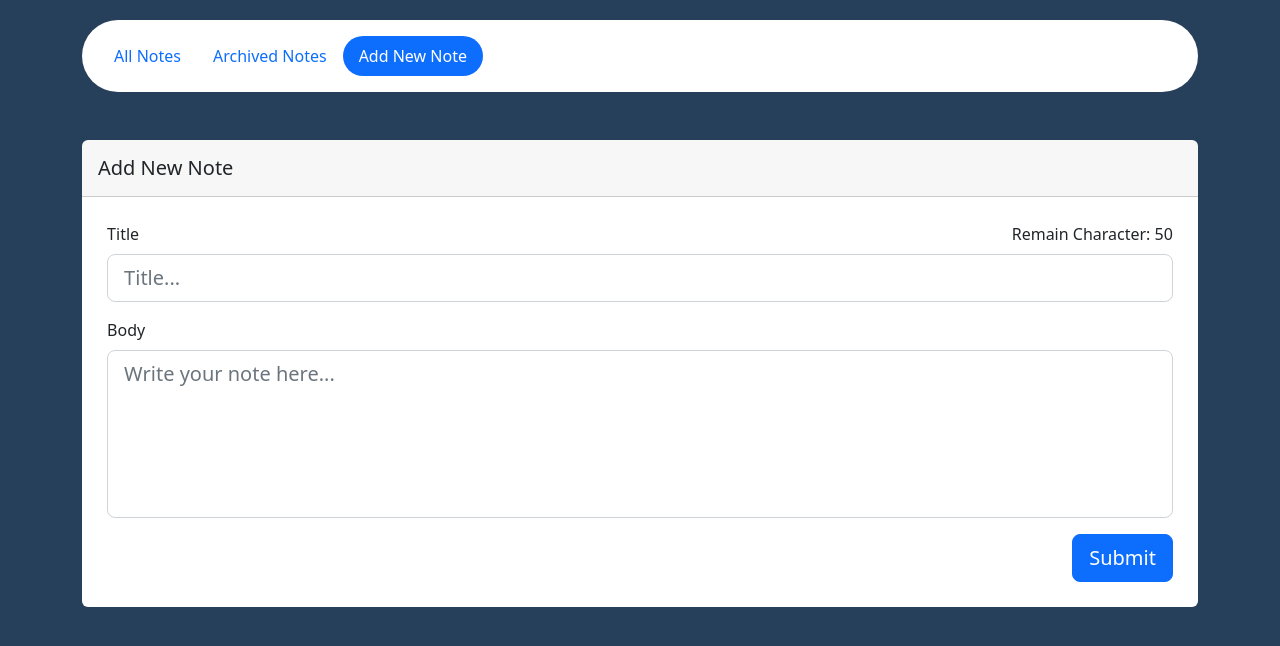
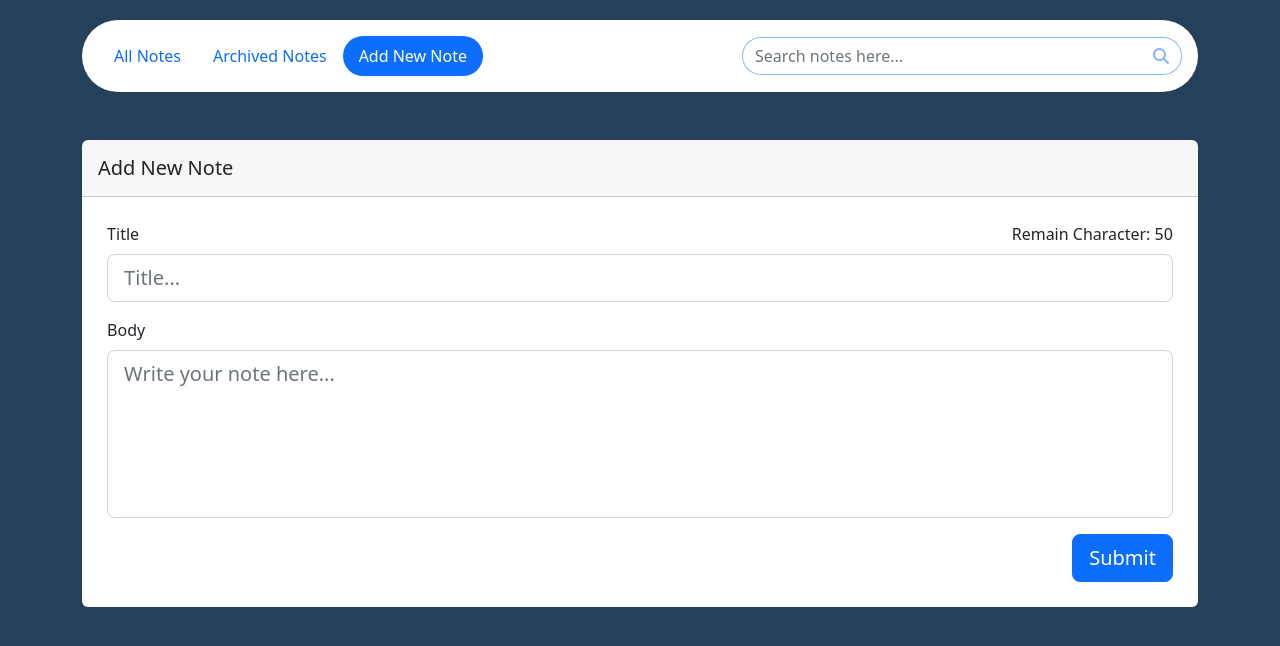
Before and after one commit to ahanafi/dicoding-react-beginner, a React (Create React App) app: page /add-notes in a window 1280 px wide. Shown: the top 646 px of the page. Built offline with nearby package versions, Linux system fonts and the light colour scheme; no server answers.

Commit message:
Feat: add search bar

```diff
--- a/package.json
+++ b/package.json
@@ -3,6 +3,10 @@
   "version": "0.1.0",
   "private": true,
   "dependencies": {
+    "@fortawesome/fontawesome-svg-core": "^6.1.2",
+    "@fortawesome/free-regular-svg-icons": "^6.1.2",
+    "@fortawesome/free-solid-svg-icons": "^6.1.2",
+    "@fortawesome/react-fontawesome": "^0.2.0",
     "@testing-library/jest-dom": "^5.16.5",
     "@testing-library/react": "^13.3.0",
     "@testing-library/user-event": "^13.5.0",
--- a/src/components/MenuBar.js
+++ b/src/components/MenuBar.js
@@ -1,5 +1,7 @@
+import { faSearch } from '@fortawesome/free-solid-svg-icons';
+import { FontAwesomeIcon } from '@fortawesome/react-fontawesome';
 import React from 'react'
-import { Nav } from 'react-bootstrap';
+import { InputGroup, Button, Form, Nav } from 'react-bootstrap';
 import NavItem from './NavItem';
 
 const MenuBar = () => {
@@ -8,11 +10,22 @@ const MenuBar = () => {
       as='ul'
       variant="pills"
       defaultActiveKey="/home"
-      className='justify-content-start p-3 bg-white rounded-pill align-items-center mb-4'
+      className='p-3 bg-white rounded-pill align-items-center mb-4'
     >
       <NavItem text='All Notes' action='/' />
       <NavItem text='Archived Notes' action='/archive' />
       <NavItem text='Add New Note' action='/add-notes' />
+
+      <li className='nav-item ml-auto'>
+        <InputGroup>
+          <Form.Control
+            placeholder='Search notes here...'
+          />
+          <Button variant="outline-primary">
+            <FontAwesomeIcon icon={faSearch} />
+          </Button>
+        </InputGroup>
+      </li>
     </Nav>
   );
 }
--- a/src/index.css
+++ b/src/index.css
@@ -154,3 +154,33 @@ body {
 textarea.form-control {
   resize: none;
 }
+
+.ml-auto {
+  margin-left: auto !important;
+}
+
+.input-group > input {
+  width: 25rem !important;
+  border-top-left-radius: 1.5rem !important;
+  border-bottom-left-radius: 1.5rem !important;
+  border-right: 0;
+  border-color: #86b7fe;
+}
+
+.input-group > input:focus {
+  box-shadow: none;
+}
+
+.input-group > button {
+  border-top-right-radius: 1.5rem !important;
+  border-bottom-right-radius: 1.5rem !important;
+  border-left: 0;
+  border-color: #86b7fe;
+  color: #86b7fe;
+}
+
+.input-group > button:hover {
+  background: #fff;
+  border-color: #86b7fe;
+  color: #86b7fe;
+}
```
Also changed, not shown: 1 other file (tests, documents, lock files or other folders).
